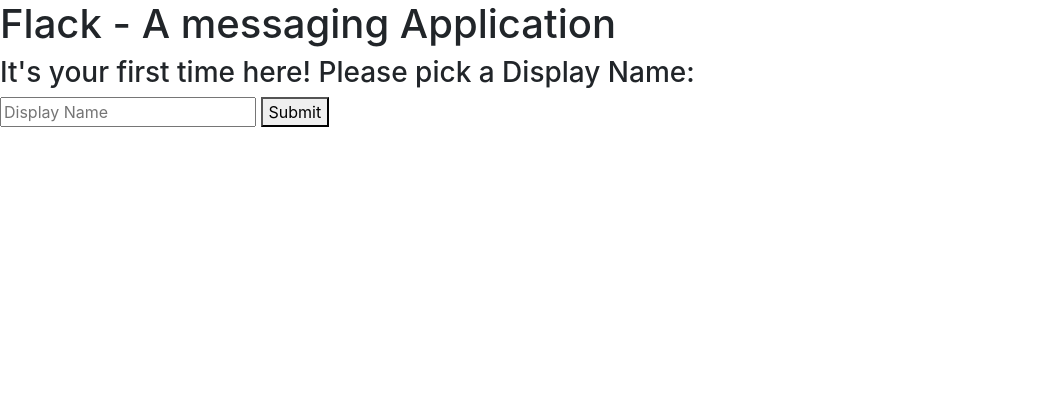
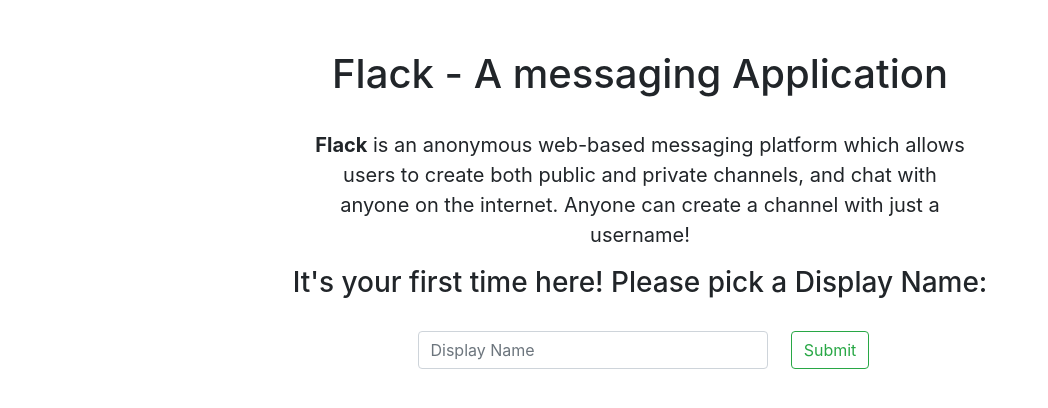
Before and after one commit to mspassov/FlackMessaging, a Flask app: page / in a window 1280 px wide. Shown: the part 58-466 px from the top of the page, without its empty margins (0-1048 px from the left). Run offline with Flask 2, Linux system fonts and the light colour scheme; some libraries are stand-ins or nearby versions.

Commit message:
index styling completed

```diff
--- a/static/script_index.js
+++ b/static/script_index.js
@@ -10,7 +10,7 @@ document.addEventListener('DOMContentLoaded', function(){
 		}
 	}
 	else{
-		document.querySelector('h3').innerHTML = `Welcome Back!`;
+		document.querySelector('h3').innerHTML = `Welcome Back, ${localStorage.getItem('username')}!`;
 		document.querySelector('#user_input').value = localStorage.getItem('username');
 
 		document.querySelector('#firstForm').onsubmit = function(){
--- a/static/styles_index.css
+++ b/static/styles_index.css
@@ -0,0 +1,13 @@
+.hero{
+	margin-top: 50px;
+}
+p{
+	margin-right: 20%;
+	margin-left: 20%;
+	font-size: 20px;
+}
+
+.centerBtn{
+	text-align: center;
+
+}
--- a/templates/index.html
+++ b/templates/index.html
@@ -25,14 +25,27 @@
 	    	</div>
 		</nav>
 
+		<div class="container">
+			<h1 class="text-center hero">Flack - A messaging Application</h1>
+			<br>
+			<p class="text-center"><strong>Flack</strong> is an anonymous web-based messaging platform which allows users to
+			create both public and private channels, and chat with anyone on the internet. Anyone can create
+			a channel with just a username!</p>
+			<h3 class="text-center"></h3>
+			<br>
+			<form id='firstForm' action="{{ url_for('chats') }}" method="post">
+				<div class="row justify-content-center">
+					<div class="form-group col-lg-4">
+			     		<input class="form-control" id='user_input' type="text" name="user" placeholder="Display Name">
+		        	</div>
+		        	<div class="form-group col-lg-1 p-0 centerBtn">
+		        		<button class="btn btn-outline-success">Submit</button>
+	        		</div>
+        		</div>
+  			</form>
+		</div>
 
-		<h1>Flack - A messaging Application</h1>
-		<h3></h3>
 
-		<form id='firstForm' action="{{ url_for('chats') }}" method="post">
-     		<input id='user_input' type="text" name="user" placeholder="Display Name">
-        	<button>Submit</button>
-  		</form>
 
 	</body>
 </html>
```
